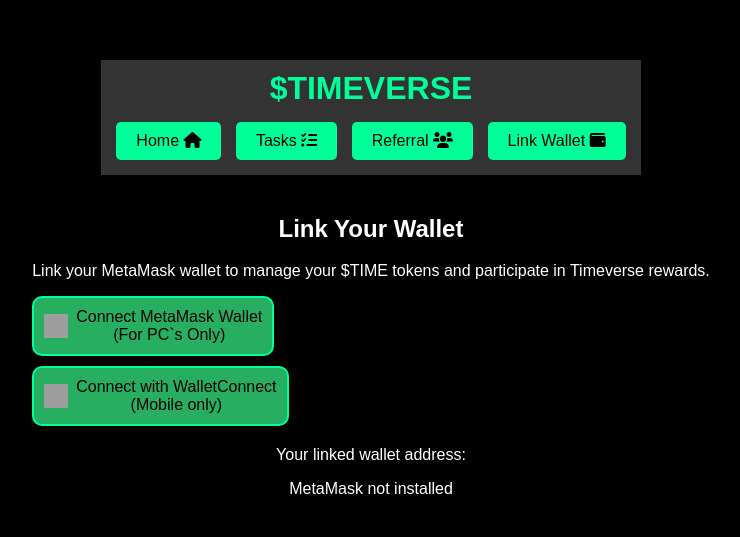
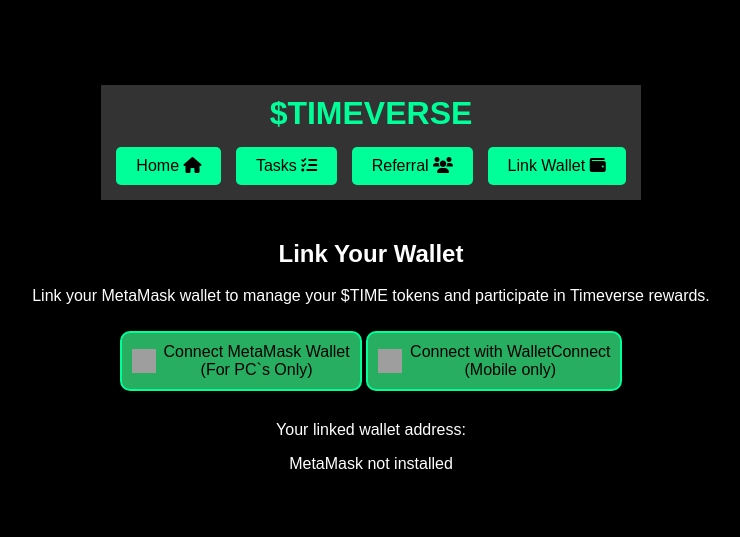
Before and after one commit to M1les07/timeverse, a website: page wallet.html in a window 1280 px wide. Shown: the part 103-640 px from the top of the page, without its empty margins (269-1009 px from the left). Drawn offline with Linux system fonts and the light colour scheme; grey boxes are pictures that could not be loaded.

Commit message:
Update style.css

```diff
--- a/style.css
+++ b/style.css
@@ -549,7 +549,8 @@
 }
 
 .wallet-button {
-    display: flex;
+    display: -webkit-inline-flex;
+    justify-content: right;
     align-items: center;
     gap: 8px;
     padding: 10px;
```
